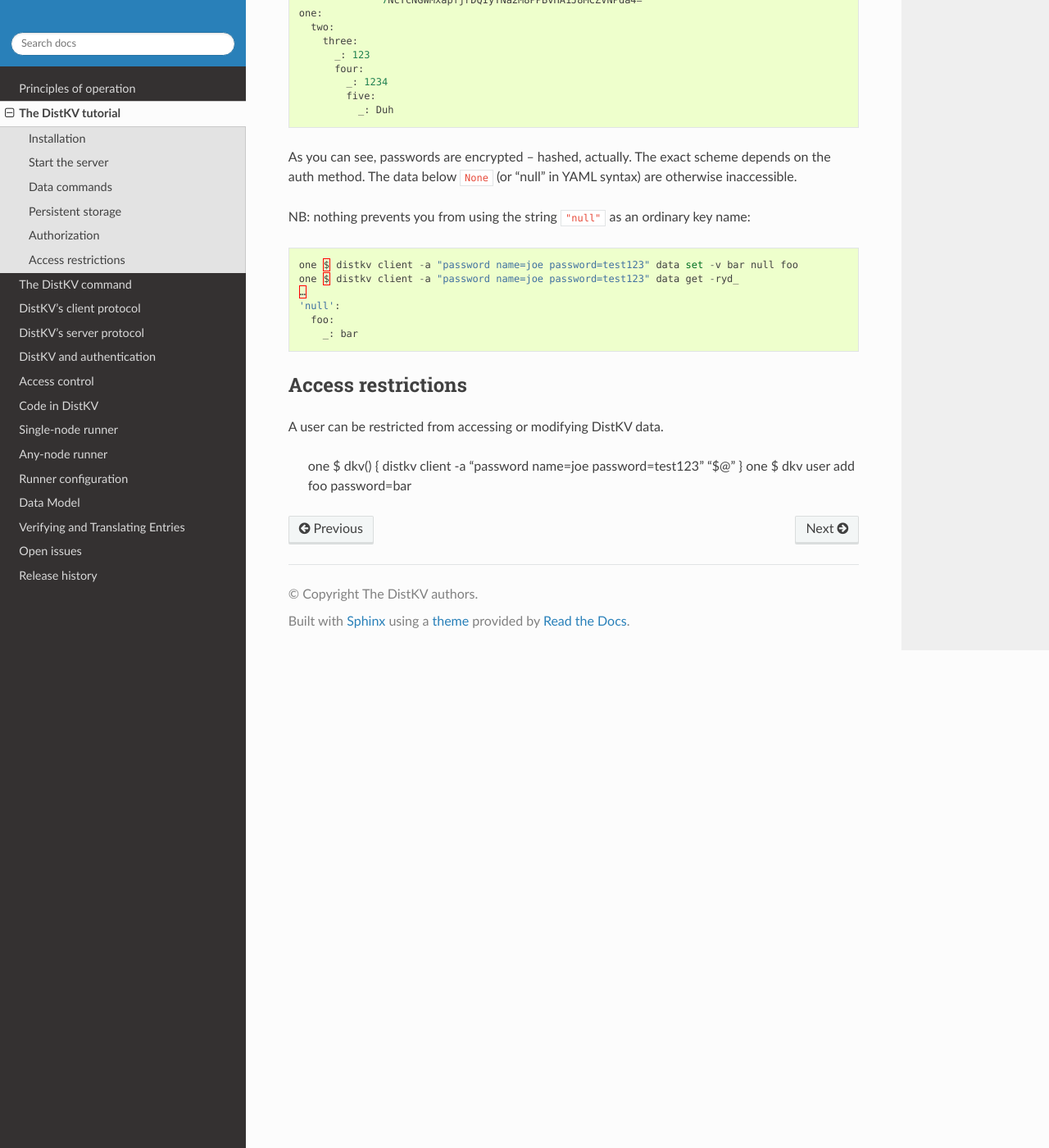
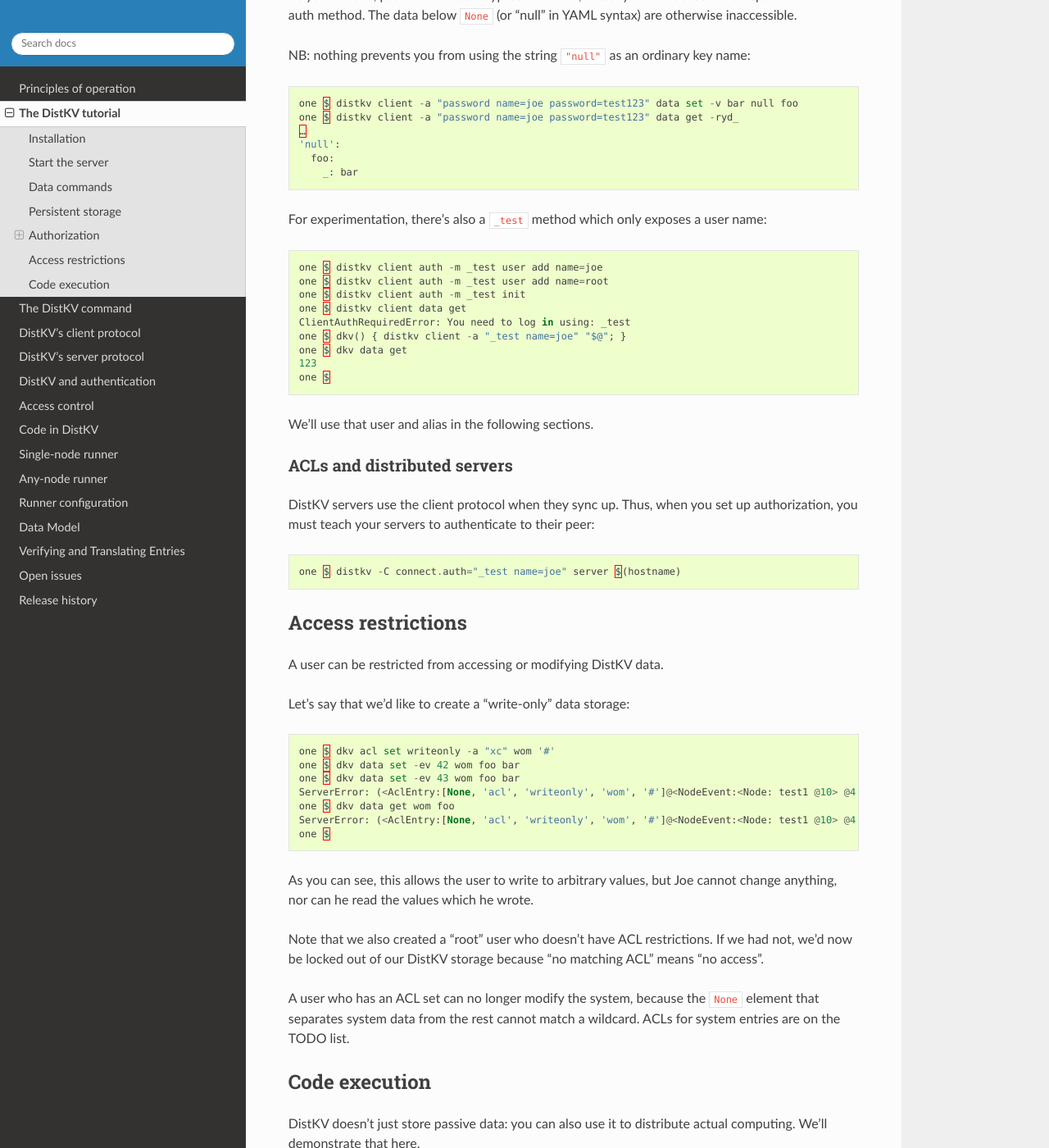
Before and after one commit to M-o-a-T/moat-kv, a Sphinx documentation site: the page built from docs/source/tutorial.rst, in a window 1280 px wide and 1400 px high, scrolled down 4108 px. Shown: the whole window at 82% size. Built offline with Sphinx 7.4.7 and the Read the Docs theme 2.0.0, drawn with Linux system fonts in a browser that asks for light colours; some of the changed text lies outside the part shown.

Commit message:
more heaps of documentation

```diff
--- a/docs/source/TODO.rst
+++ b/docs/source/TODO.rst
@@ -7,3 +7,5 @@
 
   2-element tuples would probably work also, given that it's unlikely that
   people use complex elements in their path, but why limit ourselves?
+
+* ACLs for system data, i.e. those stored below ``None``.
--- a/docs/source/tutorial.rst
+++ b/docs/source/tutorial.rst
@@ -12,19 +12,8 @@
 
    #!/usr/bin/env python3
 
-   __requires__ = 'distkv'
-   import re
    import sys
-   import os
-   sys.path[0:0] = (".", "../asyncserf")
-
-   try:
-      from pkg_resources import load_entry_point
-   except Exception as exc:
-      pass
-   else:
-      sys.argv[0] = re.sub(r'(-script\.pyw?|\.exe)?$', '', sys.argv[0])
-      sys.exit(load_entry_point('distkv', 'console_scripts', 'distkv')())
+   # sys.path[0:0] = (".", "../asyncserf")  # for development
 
    from distkv.command import cmd
    cmd()
@@ -45,7 +34,7 @@
 
    one $ distkv -C server.serf.host=my-serfer server -i Root $(hostname)
 
-You can then retrieve the root value::
+You can now retrieve the root value::
 
    one $ distkv client data get
    "Root"
@@ -117,6 +101,9 @@
             five:
               _: Duh
     one $
+
+The root value is not special; by convention, it identifies the DistKV
+network.
 
 
 Persistent storage
@@ -214,11 +201,61 @@
      foo:
        _: bar
 
+For experimentation, there's also a ``_test`` method which only exposes a
+user name::
+
+   one $ distkv client auth -m _test user add name=joe
+   one $ distkv client auth -m _test user add name=root
+   one $ distkv client auth -m _test init
+   one $ distkv client data get
+   ClientAuthRequiredError: You need to log in using: _test
+   one $ dkv() { distkv client -a "_test name=joe" "$@"; }
+   one $ dkv data get
+   123
+   one $
+
+We'll use that user and alias in the following sections.
+
+ACLs and distributed servers
+----------------------------
+
+DistKV servers use the client protocol when they sync up. Thus, when you
+set up authorization, you must teach your servers to authenticate to their
+peer::
+
+   one $ distkv -C connect.auth="_test name=joe" server $(hostname)
+
 
 Access restrictions
 ===================
 
 A user can be restricted from accessing or modifying DistKV data.
 
-   one $ dkv() { distkv client -a "password name=joe password=test123" "$@" }
-   one $ dkv user add foo password=bar
+Let's say that we'd like to create a "write-only" data storage::
+
+   one $ dkv acl set writeonly -a "xc" wom '#'
+   one $ dkv data set -ev 42 wom foo bar
+   one $ dkv data set -ev 43 wom foo bar
+   ServerError: (<AclEntry:[None, 'acl', 'writeonly', 'wom', '#']@<NodeEvent:<Node: test1 @10> @4 1> ='cx'>, 'w')
+   one $ dkv data get wom foo
+   ServerError: (<AclEntry:[None, 'acl', 'writeonly', 'wom', '#']@<NodeEvent:<Node: test1 @10> @4 1> ='cx'>, 'r')
+   one $
+
+As you can see, this allows the user to write to arbitrary values, but Joe
+cannot change anything, nor can he read the values which he wrote.
+
+Note that we also created a "root" user who doesn't have ACL restrictions.
+If we had not, we'd now be locked out of our DistKV storage because "no
+matching ACL" means "no access".
+
+A user who has an ACL set can no longer modify the system, because the
+``None`` element that separates system data from the rest cannot match a
+wildcard. ACLs for system entries are on the TODO list.
+
+
+
+Code execution
+==============
+
+DistKV doesn't just store passive data: you can also use it to distribute
+actual computing. We'll demonstrate that here.
```
Also changed, not shown: other parts of docs/source/tutorial.rst (+2 -7 lines), docs/source/acls.rst (+8 -4 lines), docs/source/command_line.rst (+120 -6 lines).
